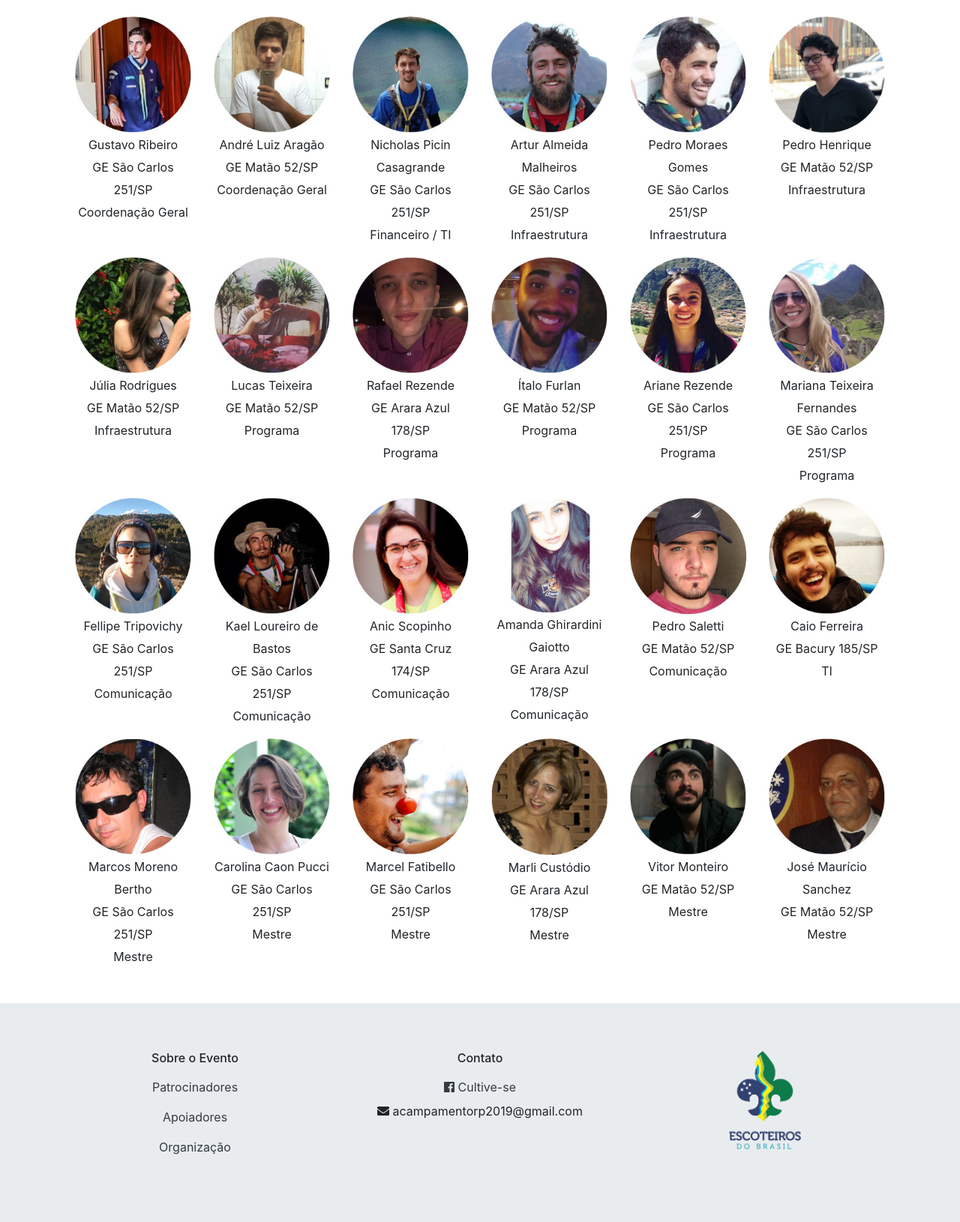
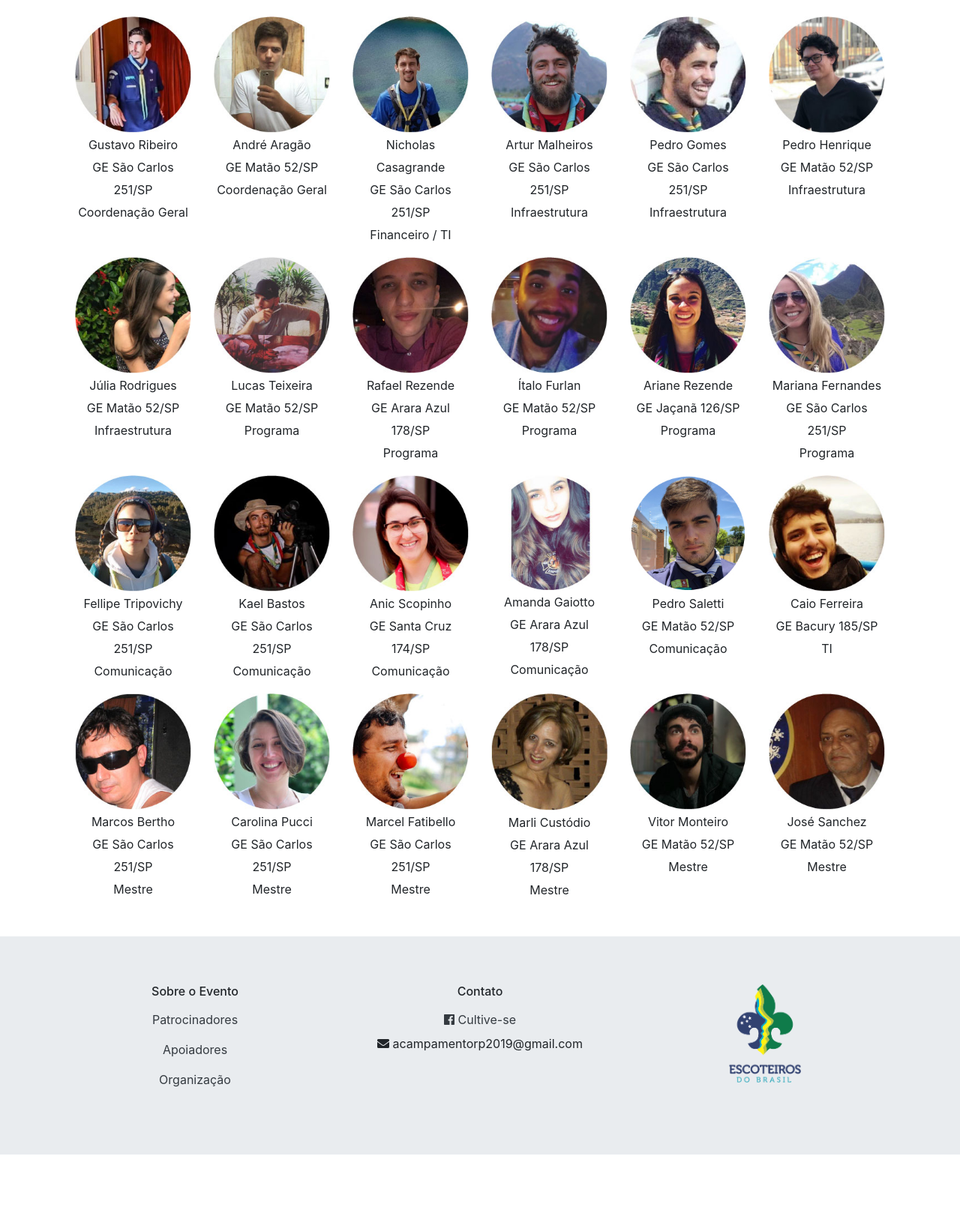
Before and after one commit to CaioFerreiraB/roverEvents, a Django app: page /envolvidos/ in a window 1280 px wide. Shown: the part 502-2132 px from the top of the page at 75% size. After the commit the page ends 2042 px from the top, so only its background shows below. Run offline with Django 3.2, Linux system fonts and the light colour scheme; some libraries are stand-ins or nearby versions.

Commit message:
'change_picture'

```diff
--- a/home/templates/home/envolvidos.html
+++ b/home/templates/home/envolvidos.html
@@ -46,25 +46,25 @@
 					</div>
 					<div class="col-md-2">
 						<img src="{% static 'img/Andre_Luiz_recorte.jpg' %}" class="img-fluid mt-3" style="width: auto; height: auto;">
-						<p class="lead my-0"><small>André Luiz Aragão</small></p>
+						<p class="lead my-0"><small>André Aragão</small></p>
 						<p class="lead my-0"><small>GE Matão 52/SP</small></p>
 						<p class="lead my-0"><small>Coordenação Geral</small></p>
 					</div>
 					<div class="col-md-2">
 						<img src="{% static 'img/casa_recorte.jpg' %}" class="img-fluid mt-3" style="width: auto; height: auto;">
-						<p class="lead my-0"><small>Nicholas Picin Casagrande</small></p>
+						<p class="lead my-0"><small>Nicholas Casagrande</small></p>
 						<p class="lead my-0"><small>GE São Carlos 251/SP</small></p>
 						<p class="lead my-0"><small>Financeiro / TI</small></p>
 					</div>
 					<div class="col-md-2">
 						<img src="{% static 'img/artur_malheiros_corte.jpg' %}" class="img-fluid mt-3" style="width: auto; height: auto;">
-						<p class="lead my-0"><small>Artur Almeida Malheiros</small></p>
+						<p class="lead my-0"><small>Artur Malheiros</small></p>
 						<p class="lead my-0"><small>GE São Carlos 251/SP</small></p>
 						<p class="lead my-0"><small>Infraestrutura</small></p>
 					</div>
 					<div class="col-md-2">
 						<img src="{% static 'img/pedrao_corte.jpg' %}" class="img-fluid mt-3" style="width: auto; height: auto;">
-						<p class="lead my-0"><small>Pedro Moraes Gomes</small></p>
+						<p class="lead my-0"><small>Pedro Gomes</small></p>
 						<p class="lead my-0"><small>GE São Carlos 251/SP</small></p>
 						<p class="lead my-0"><small>Infraestrutura</small></p>
 					</div>
@@ -103,12 +103,12 @@
 					<div class="col-md-2">
 						<img src="{% static 'img/Ariane_recorte.jpg' %}" class="img-fluid mt-3" style="width: auto; height: auto;">
 						<p class="lead my-0"><small>Ariane Rezende</small></p>
-						<p class="lead my-0"><small>GE São Carlos 251/SP</small></p>
+						<p class="lead my-0"><small>GE Jaçanã 126/SP</small></p>
 						<p class="lead my-0"><small>Programa</small></p>
 					</div>
 					<div class="col-md-2">
 						<img src="{% static 'img/mari_fernandes_recorte.jpg' %}" class="img-fluid mt-3" style="width: auto; height: auto;">
-						<p class="lead my-0"><small>Mariana Teixeira Fernandes</small></p>
+						<p class="lead my-0"><small>Mariana Fernandes</small></p>
 						<p class="lead my-0"><small>GE São Carlos 251/SP</small></p>
 						<p class="lead my-0"><small>Programa</small></p>
 					</div>
@@ -122,7 +122,7 @@
 					</div>
 					<div class="col-md-2">
 						<img src="{% static 'img/kael_recorte.jpg' %}" class="img-fluid mt-3" style="width: auto; height: auto;">
-						<p class="lead my-0"><small>Kael Loureiro de Bastos</small></p>
+						<p class="lead my-0"><small>Kael Bastos</small></p>
 						<p class="lead my-0"><small>GE São Carlos 251/SP</small></p>
 						<p class="lead my-0"><small>Comunicação</small></p>
 					</div>
@@ -134,7 +134,7 @@
 					</div>
 					<div class="col-md-2">
 						<img src="{% static 'img/Amanda_g_recorte.jpg' %}" class="img-fluid mt-3" style="width: auto; height: auto;">
-						<p class="lead my-0"><small>Amanda Ghirardini Gaiotto</small></p>
+						<p class="lead my-0"><small>Amanda Gaiotto</small></p>
 						<p class="lead my-0"><small>GE Arara Azul 178/SP</small></p>
 						<p class="lead my-0"><small>Comunicação</small></p>
 					</div>
@@ -154,13 +154,13 @@
 				<div class="row text-center">
 					<div class="col-md-2">
 						<img src="{% static 'img/marcos_bertho_recorte.jpg' %}" class="img-fluid mt-3" style="width: auto; height: auto;">
-						<p class="lead my-0"><small>Marcos Moreno Bertho</small></p>
+						<p class="lead my-0"><small>Marcos Bertho</small></p>
 						<p class="lead my-0"><small>GE São Carlos 251/SP</small></p>
 						<p class="lead my-0"><small>Mestre</small></p>
 					</div>
 					<div class="col-md-2">
 						<img src="{% static 'img/Carol_recorte.jpg' %}" class="img-fluid mt-3" style="width: auto; height: auto;">
-						<p class="lead my-0"><small>Carolina Caon Pucci</small></p>
+						<p class="lead my-0"><small>Carolina Pucci</small></p>
 						<p class="lead my-0"><small>GE São Carlos 251/SP</small></p>
 						<p class="lead my-0"><small>Mestre</small></p>
 					</div>
@@ -184,7 +184,7 @@
 					</div>
 					<div class="col-md-2">
 						<img src="{% static 'img/Jose_recorte.jpg' %}" class="img-fluid mt-3" style="width: auto; height: auto;">
-						<p class="lead my-0"><small>José Maurício Sanchez</small></p>
+						<p class="lead my-0"><small>José Sanchez</small></p>
 						<p class="lead my-0"><small>GE Matão 52/SP</small></p>
 						<p class="lead my-0"><small>Mestre</small></p>
 					</div>
```
Also changed, not shown: home/static/img/pedro_saletti_recorte.jpg, 1 other file.
